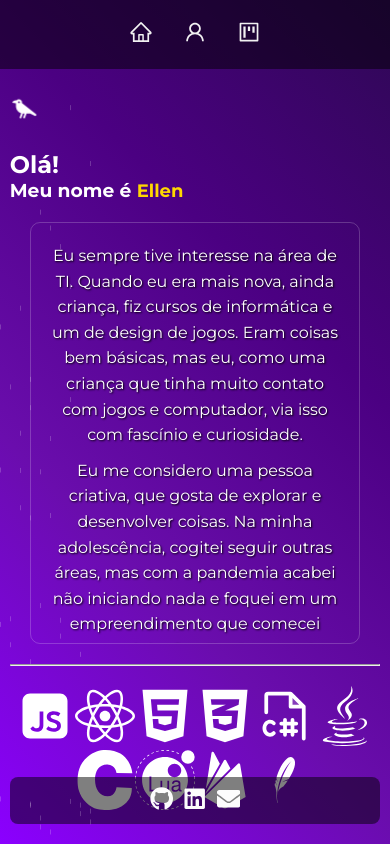
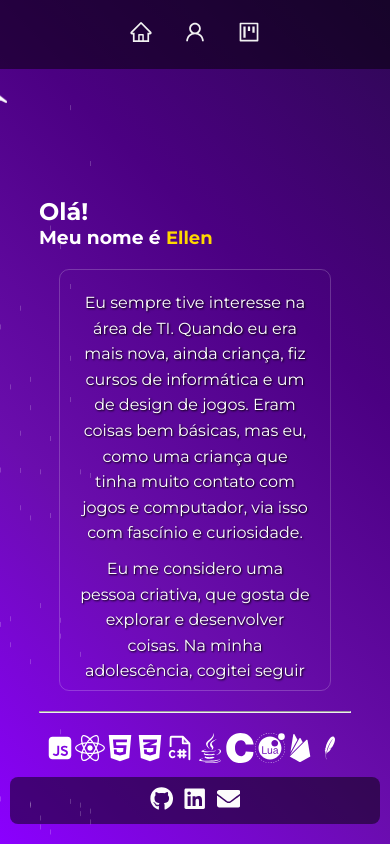
Before and after one commit to KruxKossel/Portifolio, a React (Vite) app: page /about in a window 390 px wide. Built offline with nearby package versions, Linux system fonts and the light colour scheme.

Commit message:
att tamanho dos icons em celular

```diff
--- a/src/pages/About.css
+++ b/src/pages/About.css
@@ -48,16 +48,6 @@
   font-size: 24px;
   color: #ffffff; /* Ajuste a cor conforme necessário */
   pointer-events: none; /* Garante que o corvo não interfira nos cliques */
-}
-
-@media (max-width: 768px) {
-  .about-container {
-    width: 95%; /* Ajusta a largura da seção para dispositivos móveis */
-  }
-
-  .crow-container {
-    top: 70px; /* Ajusta a posição superior para ficar abaixo do nav */
-  }
 }
 
 .about-content {
@@ -116,6 +106,12 @@ strong {
   pointer-events: auto; /* Garante que os ícones sejam clicáveis */
 }
 
+@media (max-width: 768px) {
+  .about-icon-size {
+    font-size: 30px !important; /* Ajusta o tamanho dos ícones para telas menores */
+  }
+}
+
 .highlight {
   color: #e499f7; /* Cor roxo claro para o texto grifado */
 }
```
